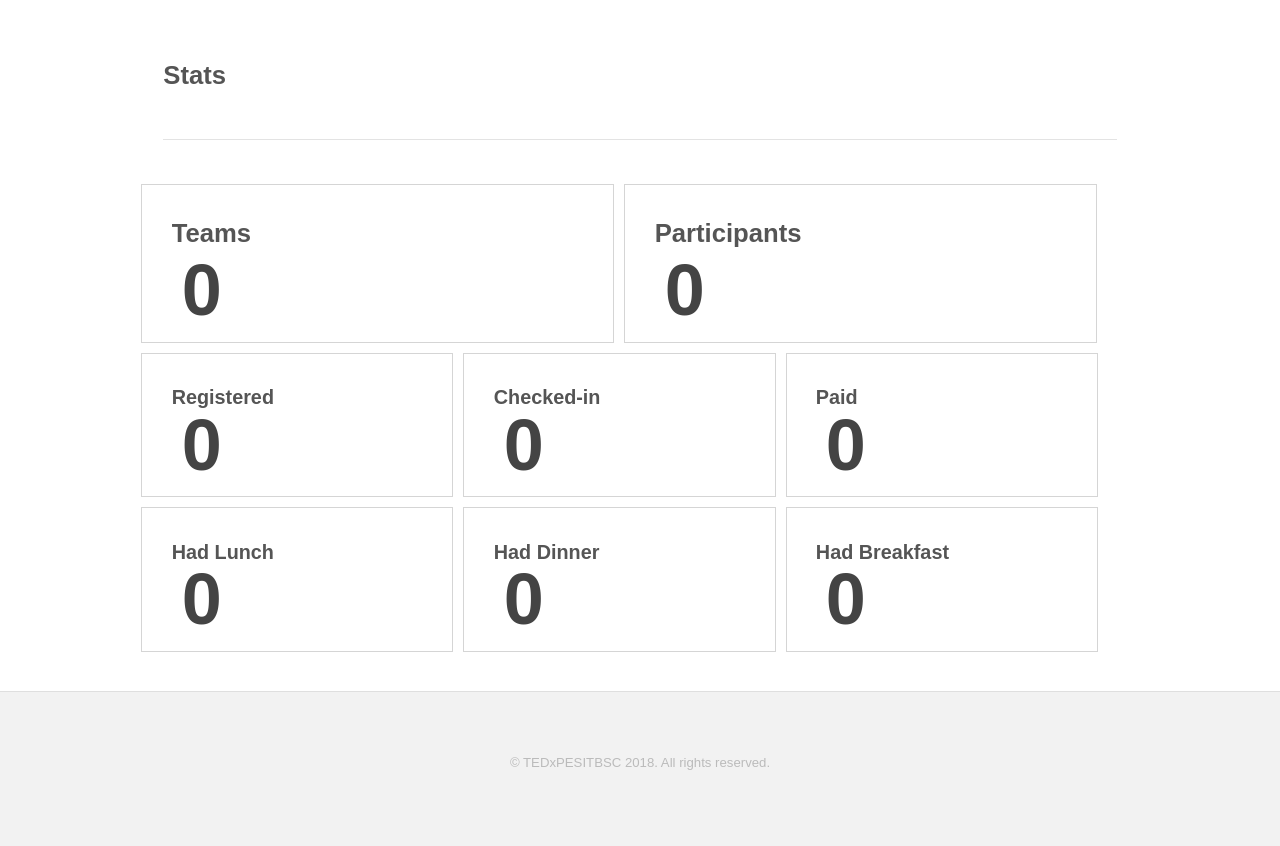
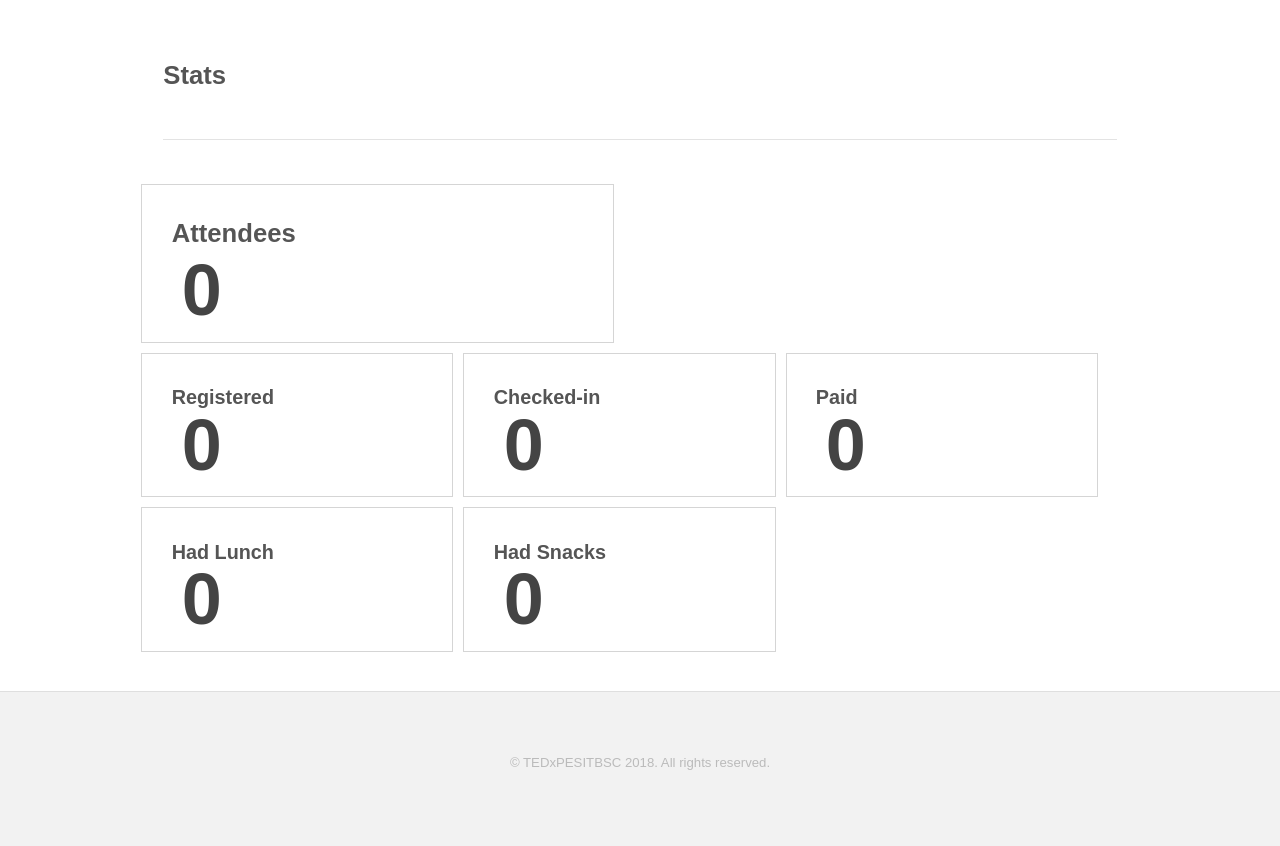
Before and after one commit to Naveenaidu/TEDxPESITBSC-Registration_System, a Django app: page /stats in a window 1280 px wide. Shown: the part 48-894 px from the top of the page. Run offline with Django 3.2, Linux system fonts and the light colour scheme; the visitor is signed in with stand-in values (Sample User, id 1); data that the repository does not hold is empty.

Commit message:
Minor changes

```diff
--- a/templates/lunch.html
+++ b/templates/lunch.html
@@ -4,7 +4,7 @@
 
 		{% block extrahead %}
 
-		<title>Lunch | inGenius 2017</title>
+		<title>Lunch | TEDxPESITBSC 2018</title>
 
     {% endblock %}
 
@@ -20,7 +20,7 @@
 
 	    <div class="row">
 	    <div class="4u$ -4u 12u(small)">
-        <h3>Lunch (Day 1)</h3>
+        <h3>Lunch</h3>
 	        <form action="" method="POST">
 	            {% csrf_token %}
 	            {{form.as_p}}
--- a/templates/register.html
+++ b/templates/register.html
@@ -5,7 +5,7 @@
 
 		{% block extrahead %}
 
-		<title>Registration | inGenius 2017</title>
+		<title>Registration | TEDxPESITBSC 2018</title>
 
         <style type="text/css">
         .participant-details {
--- a/templates/stats.html
+++ b/templates/stats.html
@@ -4,7 +4,7 @@
 
 		{% block extrahead %}
 
-		<title>Stats | inGenius 2017</title>
+		<title>Stats | TEDxPESITBSC 2018</title>
 
     {% endblock %}
 
@@ -19,12 +19,8 @@
 	    </div>
 	    {% endif %}
 			<div class="row">
-				<div class="6u stat-card-wide stat-card">
-					<h2>Teams</h2>
-					<p class="">{{ teams }}</p>
-				</div>
-				<div class="6u stat-card-wide stat-card">
-					<h2>Participants</h2>
+				<div class="12u stat-card-wide stat-card">
+					<h2>Attendees</h2>
 					<p class="">{{ participants }}</p>
 				</div>
 			</div>
@@ -43,17 +39,13 @@
 				</div>
 			</div>
 			<div class="row">
-				<div class="4u stat-card">
+				<div class="6u stat-card">
 					<h3>Had Lunch</h3>
 					<p class="">{{ had_lunch }}</p>
 				</div>
-				<div class="4u stat-card">
-					<h3>Had Dinner</h3>
+				<div class="6u stat-card">
+					<h3>Had Snacks</h3>
 					<p class="">{{ had_dinner }}</p>
-				</div>
-				<div class="4u stat-card">
-					<h3>Had Breakfast</h3>
-					<p class="">{{ had_breakfast }}</p>
 				</div>
 			</div>
 			<div class="push"></div>
```
